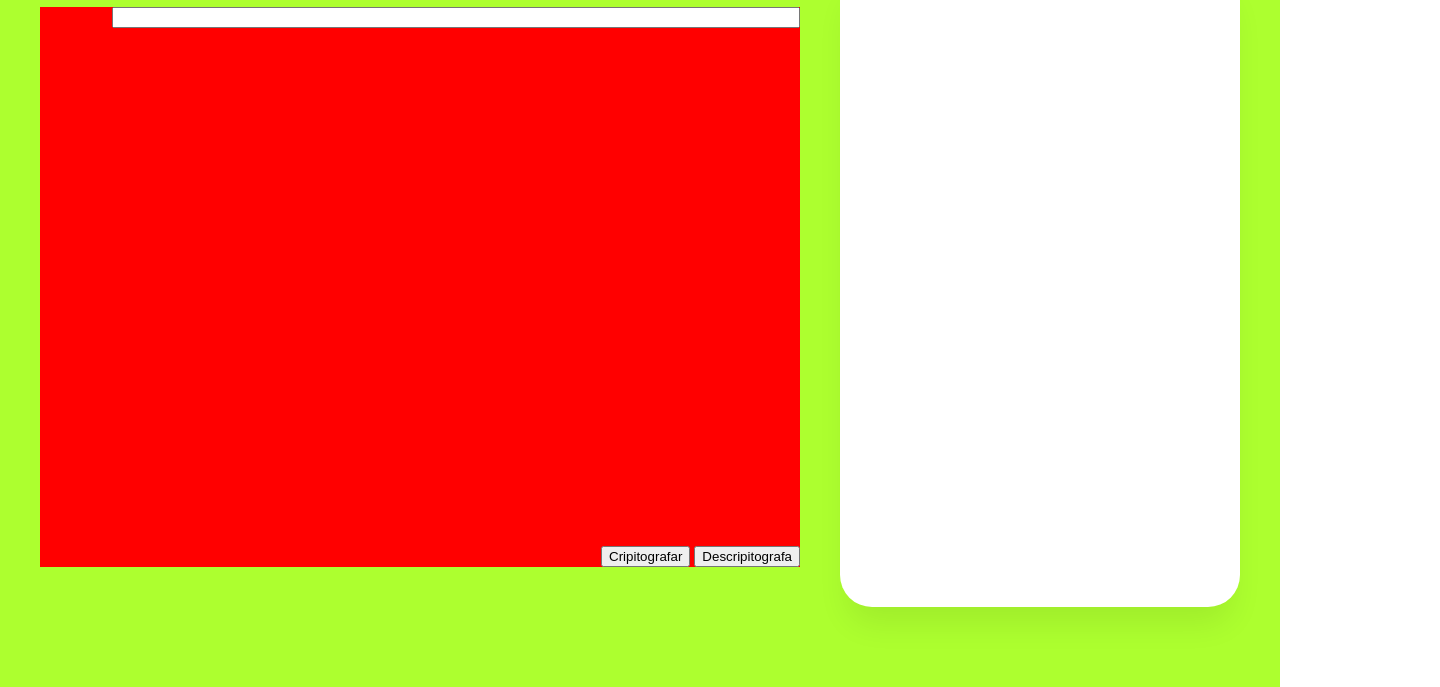
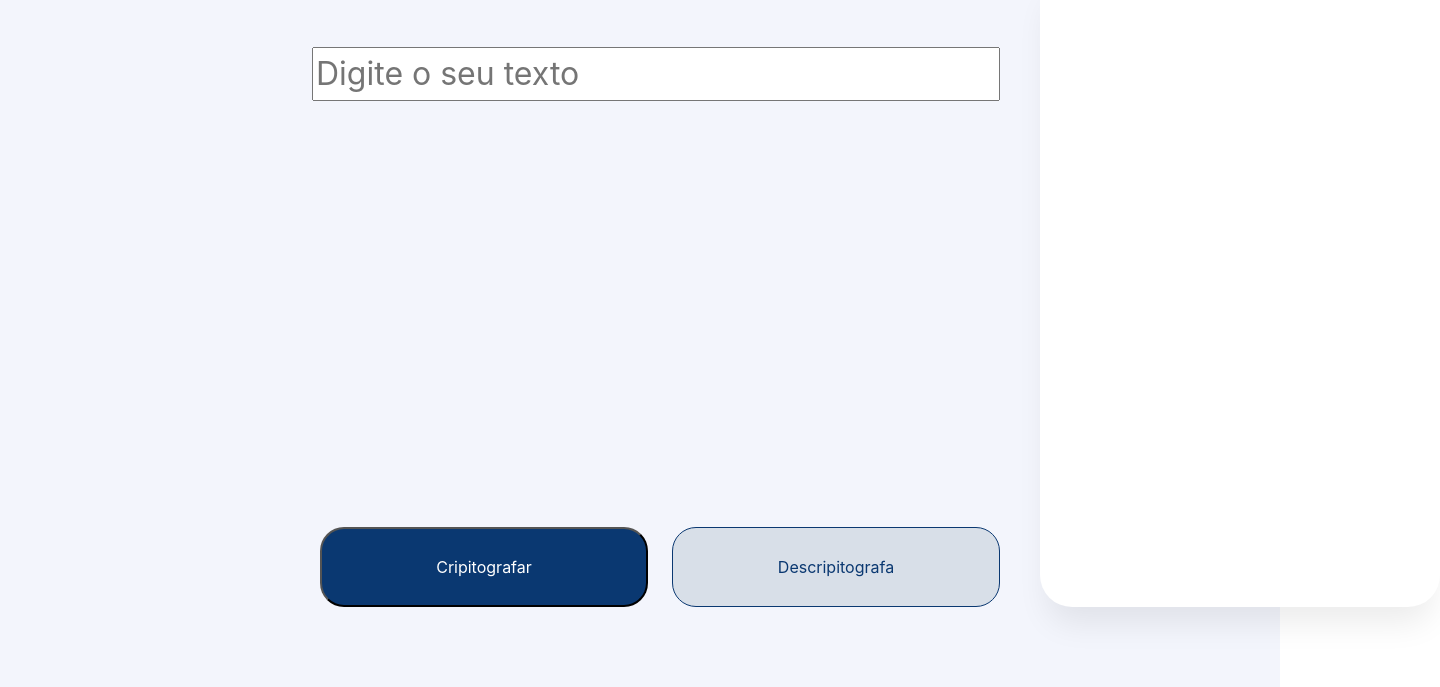
Before and after one commit to Felipewiiu/DesafioOnoe_criptografia, a plain HTML site: page index.html in a window 1280 px wide. Shown: the part 113-800 px from the top of the page, 1440 px wide, since content can reach past the window. Drawn offline with Linux system fonts and the light colour scheme.

Commit message:
criando o layout principal

```diff
--- a/index.html
+++ b/index.html
@@ -14,11 +14,11 @@
     <div class="container">
         <section class="container__section">
             <div>
-                <input type="text" name="" id="" class="container__section-input">
+                <input type="text" name="" id="" class="container__section--input" placeholder="Digite o seu texto">
             </div>
-            <div>
-                <button>Cripitografar</button>
-                <button>Descripitografa</button>
+            <div class="container__section--btns">
+                <button id="encryptBtn"><p>Cripitografar</p></button>
+                <button id="decryptBtn"><p>Descripitografa</p></button>
 
             </div>
         </section>
--- a/style.css
+++ b/style.css
@@ -1,4 +1,9 @@
 @import "./reset.css";
+
+:root {
+    --background: #F3F5FC;
+    --White: #FFF;
+}
 
 body {
     margin: 0px;
@@ -10,12 +15,13 @@ body {
     align-items: center;
     width: 100vw;
     height: 100vh;
-    background-color: greenyellow;
+    background-color: var(--background);
 
 }
 
 .img {
     position: absolute;
+    top: 2.5rem;
     width: 7.5rem;
     height: 3rem;
 }
@@ -25,14 +31,89 @@ body {
     align-items: end;
     justify-content: space-between;
     flex-direction: column;
-    width: 65%;
-    height: 70%;
-    background-color: red;
-    margin-left: 2.5rem;
+    width: 42.5rem;
+    height: 40rem;
+    /* background-color: red; */
+    margin-left: 20rem;
 }
 
-.container__section-input {
+.container__section--input {
     width: 42.5rem;
+    margin-top: 5rem;
+    color: var(--Dark-blue-dark-blue-300, #0A3871);
+    font-family: Inter;
+    font-size: 2rem;
+    font-style: normal;
+    font-weight: 400;
+    line-height: 150%;
+    /* 3rem */
+
+}
+
+.container__section--btns {
+    display: flex;
+    justify-content: space-between;
+    width: 100%;
+    height: 5rem;
+    /* background-color: aquamarine; */
+}
+
+#encryptBtn {
+    display: flex;
+    width: 20.5rem;
+    padding: 1.5rem;
+    align-items: flex-start;
+    gap: 0.5rem;
+    flex-shrink: 0;
+    border-radius: 1.5rem;
+    background: var(--Dark-blue-dark-blue-300, #0A3871);
+    cursor: pointer;
+}
+
+#encryptBtn p {
+    height: 100%;
+    width: 100%;
+    display: flex;
+    align-items: center;
+    justify-content: center;
+    color: var(--White, #FFF);
+    text-align: justify;
+    font-family: Inter;
+    font-size: 1rem;
+    font-style: normal;
+    font-weight: 400;
+    line-height: normal;
+}
+
+#decryptBtn {
+    display: flex;
+    justify-content: center;
+    align-items: center;
+    display: flex;
+    width: 20.5rem;
+    padding: 1.5rem;
+    align-items: flex-start;
+    gap: 0.5rem;
+    flex-shrink: 0;
+    border-radius: 1.5rem;
+    border: 1px solid var(--Dark-blue-dark-blue-300, #0A3871);
+    background: #D8DFE8;
+    cursor: pointer;
+}
+
+#decryptBtn p {
+    height: 100%;
+    width: 100%;
+    display: flex;
+    align-items: center;
+    justify-content: center;
+    color: var(--Dark-blue-dark-blue-300, #0A3871);
+    text-align: justify;
+    font-family: Inter;
+    font-size: 1rem;
+    font-style: normal;
+    font-weight: 400;
+    line-height: normal;
 }
 
 .container__aside {
```
